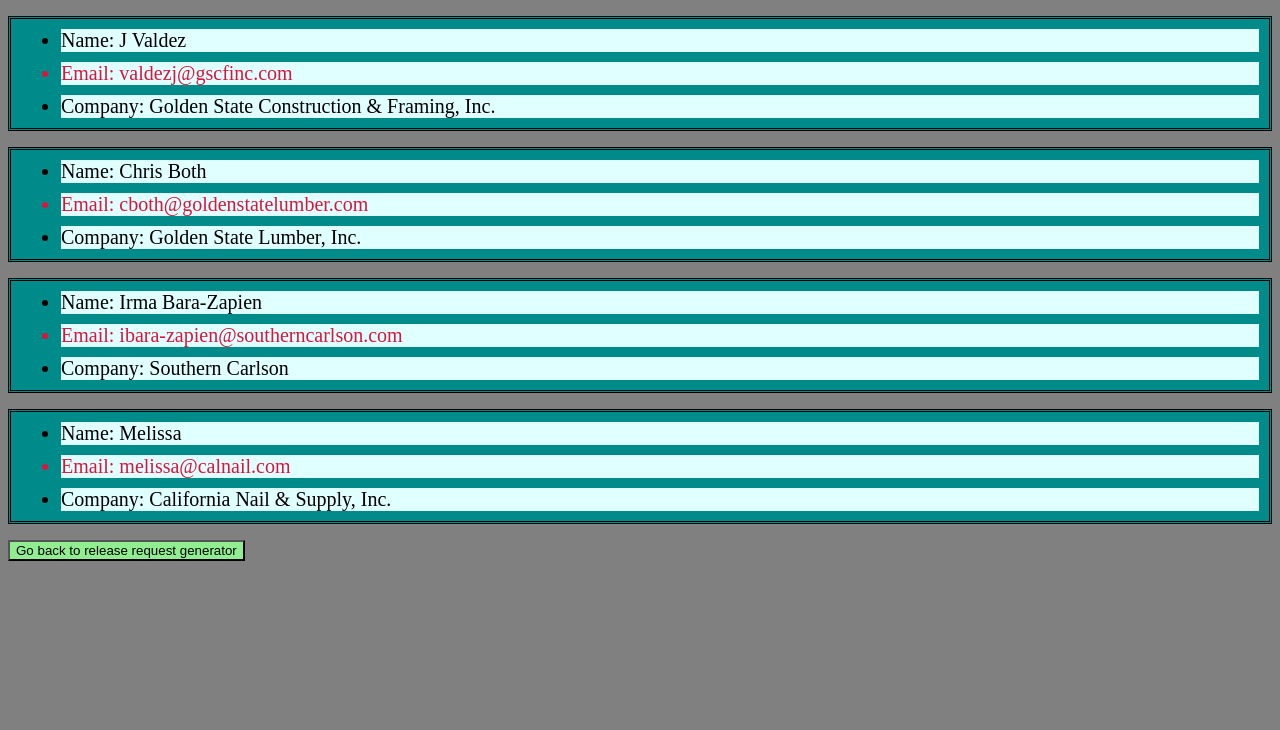
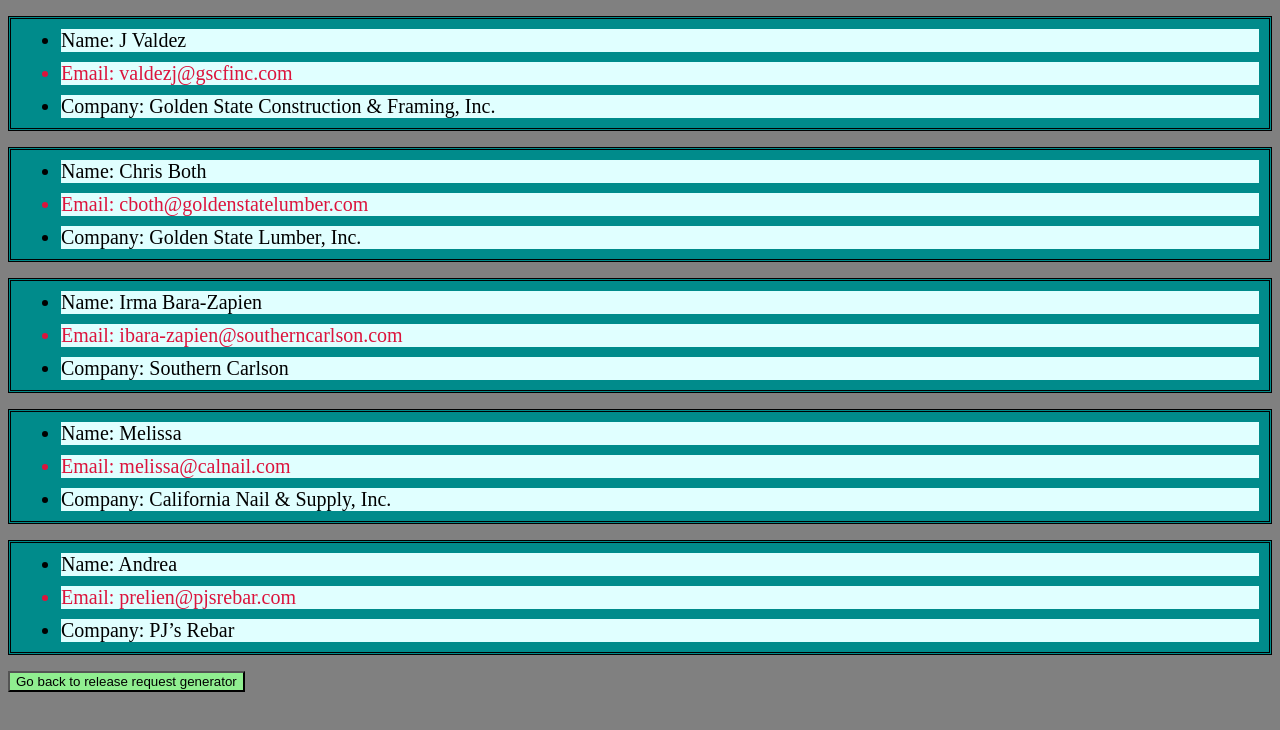
Before and after one commit to Hey-Zeus-byte/release-request, a React (Create React App) app: page /emails in a window 1280 px wide. Shown: the top 730 px of the page. Built offline with nearby package versions, Linux system fonts and the light colour scheme.

Commit message:
updated contact render

```diff
--- a/src/pages/Emails.jsx
+++ b/src/pages/Emails.jsx
@@ -95,6 +95,12 @@
         <li className="crimson">Email: {contacts[3].email}</li>
         <li>Company: {contacts[3].company}</li>
       </ul>
+      <ul>
+        <li>Name: {contacts[4].name}</li>
+        <li className="crimson">Email: {contacts[4].email}</li>
+        <li>Company: {contacts[4].company}</li>
+      </ul>
+
       <button
         onClick={() => {
           navigate("/releaserequest");
```
